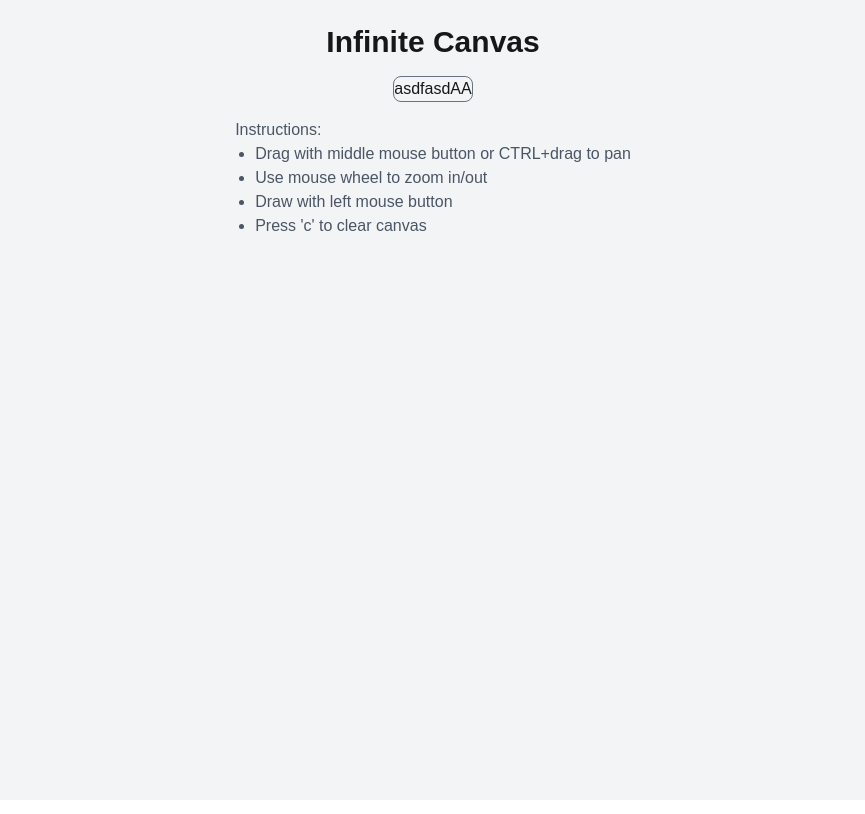
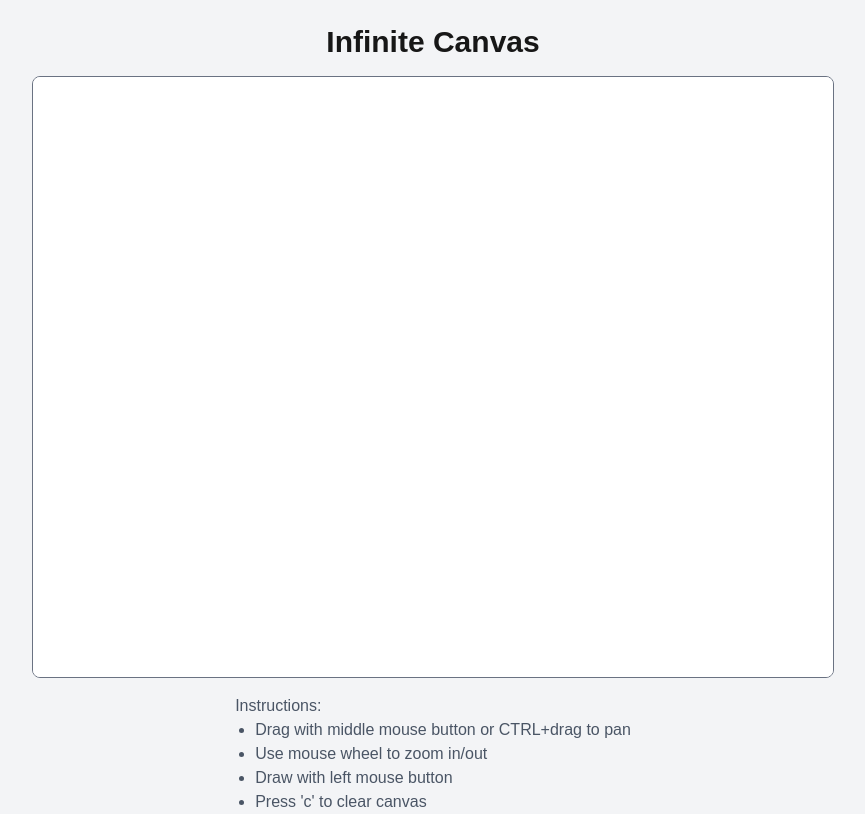
Before and after one commit to Brian-Hsieh/yoshisketch, a Next.js app: page / in a window 1280 px wide. Shown: the whole page, without its empty margins (207-1072 px from the left). Built offline with nearby package versions, Linux system fonts and the light colour scheme.

Commit message:
Created p5 canvas

```diff
--- a/src/components/p5Wrapper.tsx
+++ b/src/components/p5Wrapper.tsx
@@ -8,9 +8,20 @@ const P5Wrapper: React.FC = () => {
 
   useEffect(() => {
     if (!container.current) return;
+
+    let p5Instance: p5;
+
+    const sketch = (p: p5) => {
+      p.setup = () => {
+        p.createCanvas(800, 600);
+        p.background(255);
+      };
+    };
+
+    p5Instance = new p5(sketch, container.current);
   });
 
-  return <div>asdfasdAA</div>;
+  return <div ref={container} />;
 };
 
 export default P5Wrapper;
```
